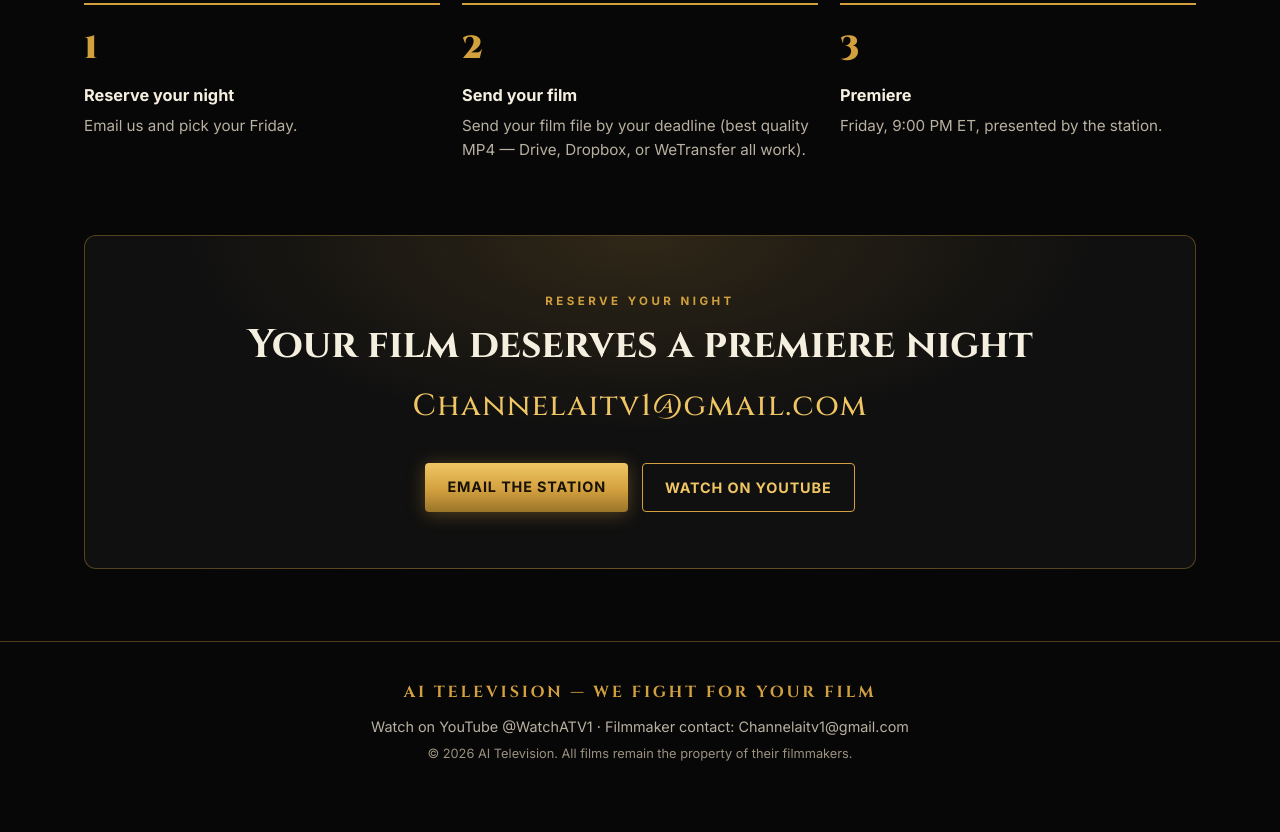
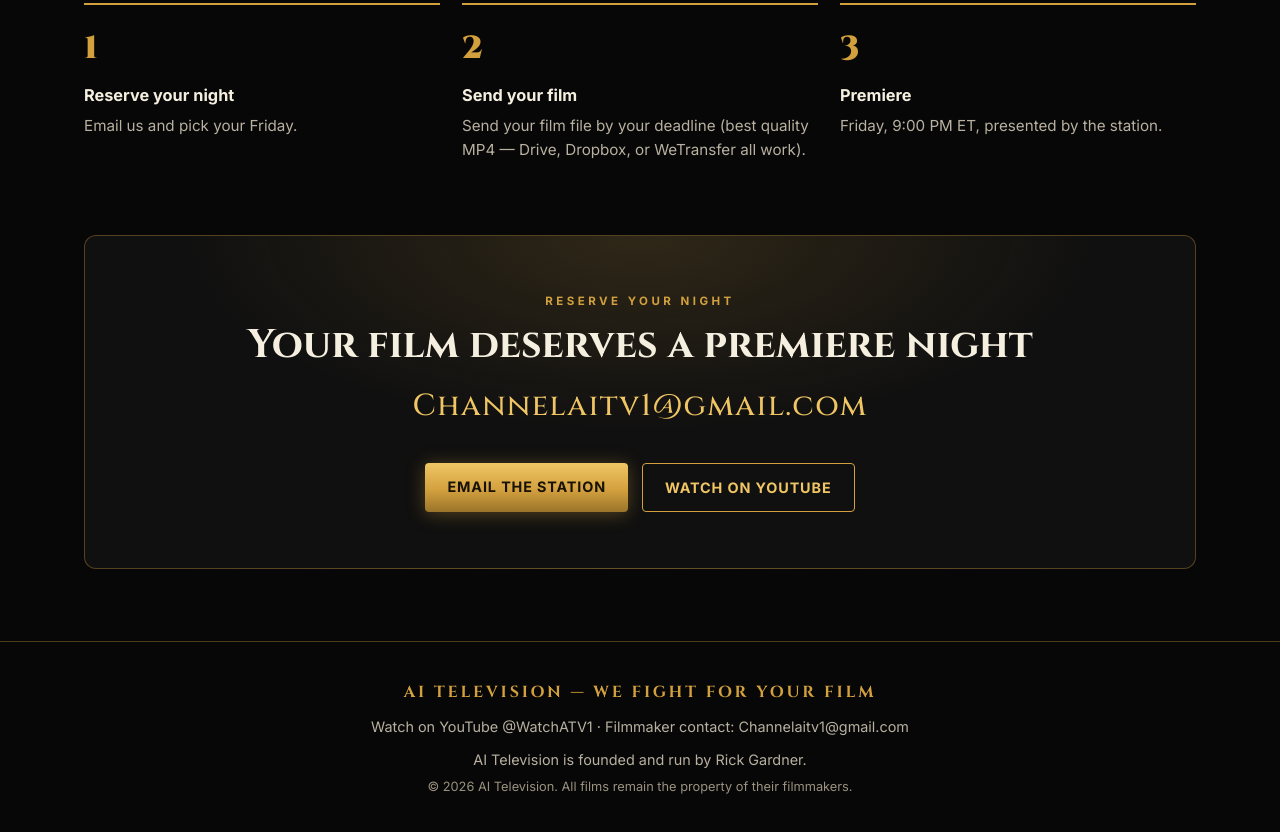
Before and after one commit to watchatv1/watchatv1.github.io, a plain HTML site: page index.html in a window 1280 px wide. Shown: the part 2285-3117 px from the top of the page. Before the commit the page ends 3096 px from the top, so only its background shows below. Drawn offline with Linux system fonts and the light colour scheme.

Commit message:
Footer: founder line

```diff
--- a/index.html
+++ b/index.html
@@ -241,6 +241,7 @@
   <div class="wrap">
     <div class="fight">AI TELEVISION — WE FIGHT FOR YOUR FILM</div>
     <p>Watch on YouTube @WatchATV1 · Filmmaker contact: Channelaitv1@gmail.com</p>
+    <p>AI Television is founded and run by Rick Gardner.</p>
     <p style="margin-top:6px;font-size:.8rem;color:#9a917f">© 2026 AI Television. All films remain the property of their filmmakers.</p>
   </div>
 </footer>
```
